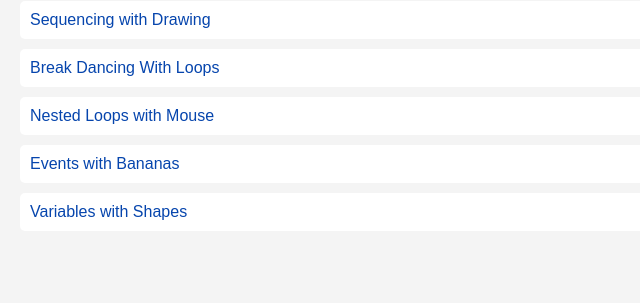
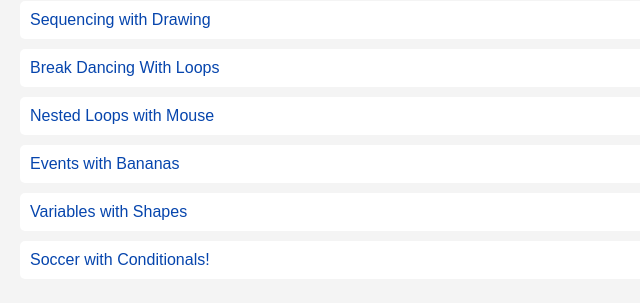
Before and after one commit to nparimoo13/Videos-Website, a plain HTML site: page index.html in a window 1280 px wide. Shown: the part 79-382 px from the top of the page, without its empty margins (0-640 px from the left). Drawn offline with Linux system fonts and the light colour scheme.

Commit message:
Update index.html

```diff
--- a/index.html
+++ b/index.html
@@ -40,6 +40,7 @@
         <li><a href="https://www.youtube.com/watch?v=l62DWtpuwb4" target="_blank">Nested Loops with Mouse</a></li>
         <li><a href="https://www.youtube.com/watch?v=94U37ujG5PU" target="_blank">Events with Bananas</a></li>
         <li><a href="https://www.youtube.com/watch?v=LhnOBRjRtJs" target="_blank">Variables with Shapes</a></li>
+        <li><a href="https://www.youtube.com/watch?v=nikHhrS_0YY" target="_blank">Soccer with Conditionals!</a></li>
 <!--         <li><a href="https://www.youtube.com/watch?v=GXfbwn_eywU" target="_blank">Conditional loops with a soccer ball</a></li>
         <li><a href="https://www.youtube.com/watch?v=6lDcBd--egw" target="_blank">Conditional Statements with archery</a></li>
         <li><a href="https://www.youtube.com/watch?v=gwtQPaLfzxM" target="_blank">Nested Conditionals with Penguin</a></li>
```
